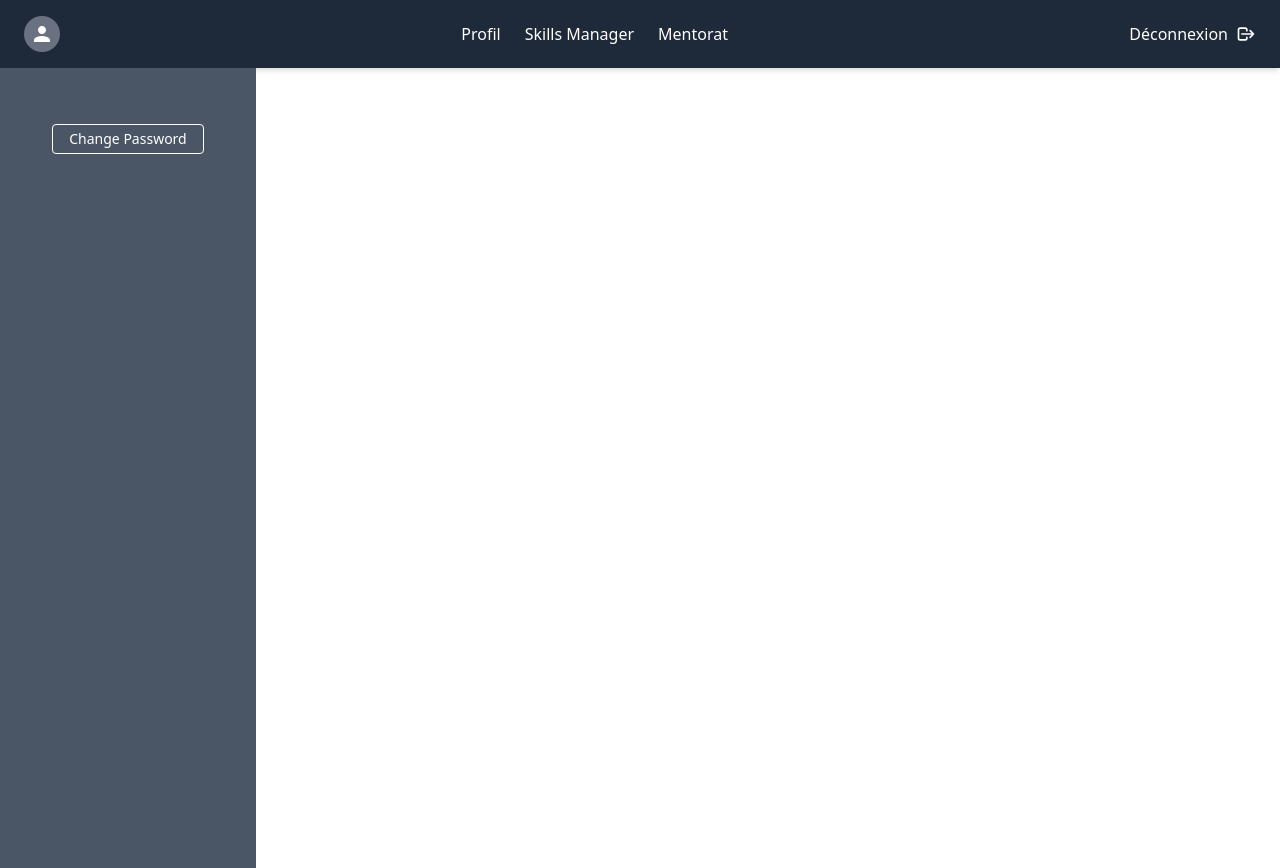
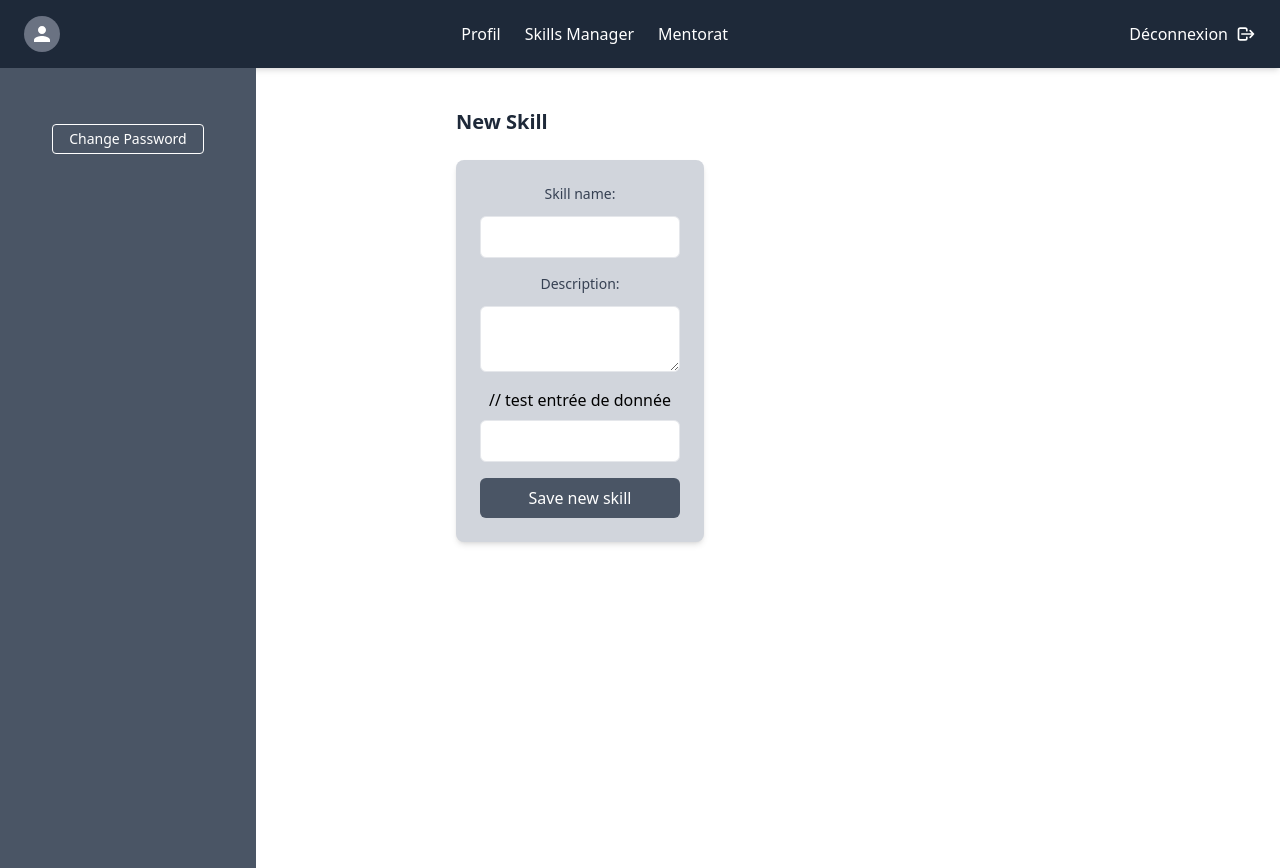
Before and after one commit to SAP250026DevenirDev/skill-up-front, an Angular app: page /newSkill in a window 1280 px wide. Before the commit this address led to /. Built offline with nearby package versions, Linux system fonts and the light colour scheme.

Commit message:
intial commit

```diff
--- a/package.json
+++ b/package.json
@@ -29,6 +29,7 @@
     "@angular/forms": "^21.1.0",
     "@angular/platform-browser": "^21.1.0",
     "@angular/router": "^21.1.0",
+    "@tailwindcss/forms": "^0.5.11",
     "rxjs": "~7.8.0",
     "tslib": "^2.3.0"
   },
--- a/src/app/app.config.ts
+++ b/src/app/app.config.ts
@@ -2,10 +2,12 @@ import { ApplicationConfig, provideBrowserGlobalErrorListeners } from '@angular/
 import { provideRouter } from '@angular/router';
 
 import { routes } from './app.routes';
+import { provideHttpClient } from '@angular/common/http';
 
 export const appConfig: ApplicationConfig = {
   providers: [
     provideBrowserGlobalErrorListeners(),
-    provideRouter(routes)
+    provideRouter(routes),
+    provideHttpClient()
   ]
 };
--- a/src/app/app.html
+++ b/src/app/app.html
@@ -1,6 +1,6 @@
 <app-navbar />
 
-<div class="flex">
+<div class="flex w-full">
   <app-sidebar />
   <router-outlet />
 </div>
--- a/src/app/app.routes.ts
+++ b/src/app/app.routes.ts
@@ -1,3 +1,11 @@
 import { Routes } from '@angular/router';
 
-export const routes: Routes = [];
+export const routes: Routes = [
+    {
+        path: 'newSkill',
+        title: 'Création d\'un skill',
+
+        loadComponent: () => import("./features/layout/skill/new/new")
+            .then(s => s.New)
+    }
+];
--- /dev/null
+++ b/src/app/core/services/skill.ts
@@ -0,0 +1,16 @@
+import { HttpClient } from '@angular/common/http';
+import { Injectable } from '@angular/core';
+import { Observable } from 'rxjs';
+
+@Injectable({
+  providedIn: 'root',
+})
+export class SkillService {
+  private apiUrl = 'https://localhost:7152/api/Skill';
+
+  constructor(private http: HttpClient){}
+
+  creerSkill(data: any): Observable<any>{
+    return this.http.post(this.apiUrl, data);
+  }
+}
--- /dev/null
+++ b/src/app/features/layout/skill/new/new.html
@@ -0,0 +1,91 @@
+<div class="max-w-md mx-auto pl-50 pt-10 rounded-lg">
+    <h1 class="text-xl font-bold mb-6 text-gray-800">New Skill</h1>
+    <div class="flex flex-col items-center">
+        <form [formGroup]="newSkillForm" (ngSubmit)="onSubmitNewSkill()"
+                class="
+                mx-auto
+                p-6
+                bg-gray-300
+                rounded-lg
+                shadow-md"
+        >
+            <div class="flex flex-col items-center gap-2 mb-4">
+                <label for="name" class="block text-sm font-medium text-gray-700 mb-1">Skill name: </label>
+                <input type="text" id="name" formControlName="name"
+                    class="
+                        w-full
+                        px-3
+                        py-2
+                        border
+                        border-gray-200
+                        bg-white
+                        rounded-md
+                        focus:outline-none
+                        focus:ring-2
+                        focus:ring-blue-500
+                        focus:border-blue-500"
+                />
+            </div>
+            <div class="flex flex-col items-center gap-2 mb-4">
+                <label for="desc" class="block text-sm font-medium text-gray-700 mb-1">Description: </label>
+                <textarea name="" id="desc" formControlName="description"
+                    class="
+                        w-full
+                        px-3
+                        py-2
+                        border
+                        border-gray-200
+                        bg-white
+                        rounded-md
+                        focus:outline-none
+                        focus:ring-2
+                        focus:ring-blue-500
+                        focus:border-blue-500">
+                </textarea>
+            </div>
+            <div class="flex flex-col items-center gap-2 mb-4">
+                // test entrée de donnée
+                <input type="text" id="name" formControlName="category"
+                    class="
+                        w-full
+                        px-3
+                        py-2
+                        border
+                        border-gray-200
+                        bg-white
+                        rounded-md
+                        focus:outline-none
+                        focus:ring-2
+                        focus:ring-blue-500
+                        focus:border-blue-500"
+                />
+                <!-- <select id="category" formControlName="category">
+                    <option value="0">Select category</option>
+                    <option value="1">Backend</option>
+                    <option value="2">Frontend</option>
+                    <option value="3">DevOps</option>
+                    <option value="4">Security</option>
+                    <option value="5">Soft Skills</option>
+                </select> -->
+            </div>
+            <div>
+                <button
+                    class="
+                        w-full
+                        bg-gray-600
+                        text-white
+                        py-2
+                        px-4
+                        rounded-md
+                        hover:bg-gray-200
+                        hover:text-gray-700
+                        focus:outline-none
+                        focus:ring-2
+                        focus:ring-blue-500
+                        focus:ring-offset-2">
+                    Save new skill
+                </button>
+            </div>
+        </form>
+    </div>
+</div>
--- /dev/null
+++ b/src/app/features/layout/skill/new/new.ts
@@ -0,0 +1,42 @@
+import { Component } from '@angular/core';
+import { ReactiveFormsModule, FormGroup, FormControl, Validators, FormBuilder } from '@angular/forms';
+import { SkillService } from '../../../../core/services/skill';
+
+@Component({
+  selector: 'app-new',
+  imports: [ReactiveFormsModule],
+  templateUrl: './new.html',
+  styleUrl: './new.css',
+})
+export class New {
+
+  newSkillForm: FormGroup;
+
+  constructor(
+    private fb: FormBuilder,
+    private skillService: SkillService){
+      this.newSkillForm = this.fb.group({
+        name: ['', Validators.required],
+        description: [''],
+        category: ['', Validators.required]
+      })
+    }
+
+
+
+  onSubmitNewSkill() {
+    console.log('Form values : >> ', this.newSkillForm.value);
+    if(this.newSkillForm.valid){
+      this.skillService.creerSkill(this.newSkillForm.value).subscribe({
+        next: (response) => {
+          console.log('Succès:', response);
+
+          this.newSkillForm.reset();
+        },
+        error: (error) => {
+          console.error('Erreur: ', error);
+        }
+      })
+    }
+  }
+}
--- /dev/null
+++ b/src/app/shared/models/skill.model.ts
@@ -0,0 +1,5 @@
+export interface Skill {
+    name: string;
+    description: string;
+    category: string
+}
--- a/src/styles.css
+++ b/src/styles.css
@@ -1,3 +1,7 @@
 /* You can add global styles to this file, and also import other style files */
 
 @import "tailwindcss";
+
+html {
+    width: 100%;
+}
```
Also changed, not shown: src/app/features/layout/skill/new/new.css (added), 1 other file (tests, documents, lock files or other folders).
